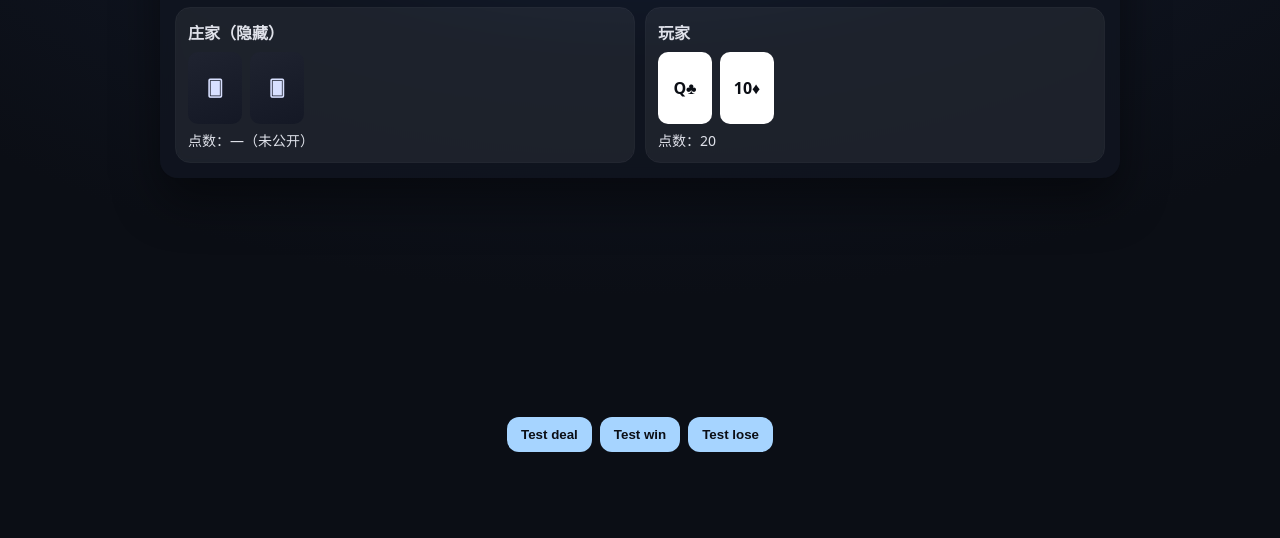
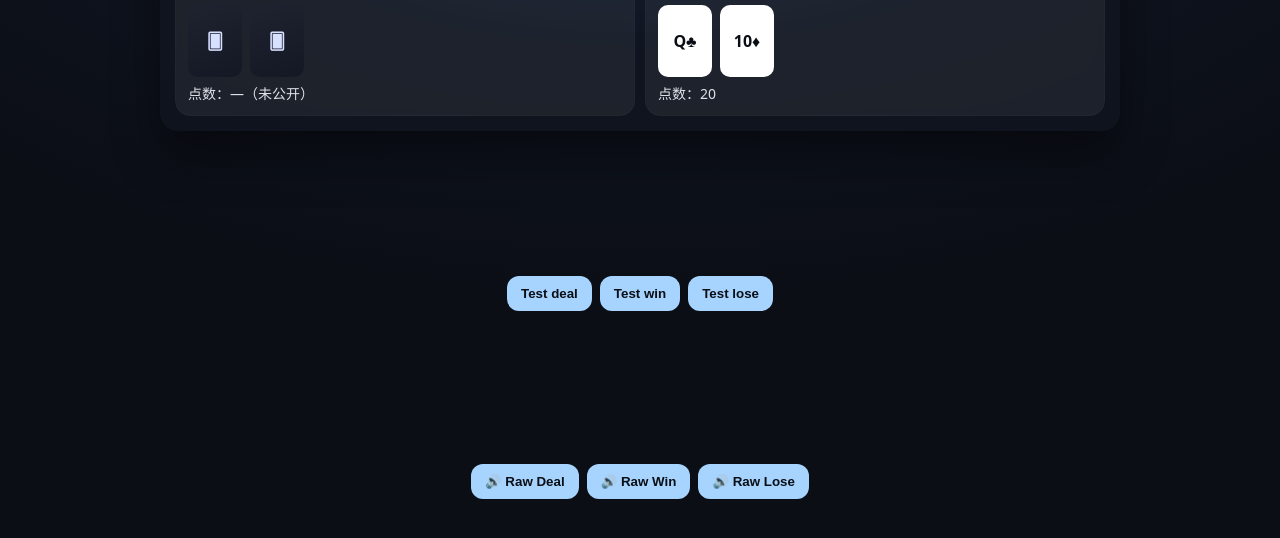
Before and after one commit to wwong1801/mc21, a plain HTML site: page index.html in a window 1280 px wide. Shown: the part 224-762 px from the top of the page. Drawn offline with Linux system fonts and the light colour scheme.

Commit message:
Update index.html

```diff
--- a/index.html
+++ b/index.html
@@ -51,6 +51,13 @@
   };
 </script>
 
+  <!-- DIRECT RAW AUDIO TEST (bypass sfx helper) -->
+<div style="display:flex;gap:8px;margin:8px 0;">
+  <button onclick="new Audio('./sounds/deal.mp3').play()">🔊 Raw Deal</button>
+  <button onclick="new Audio('./sounds/win.mp3').play()">🔊 Raw Win</button>
+  <button onclick="new Audio('./sounds/lose.mp3').play()">🔊 Raw Lose</button>
+</div>
+
   <script type="module" src="./src/game.js"></script>
 </body>
 </html>
```
